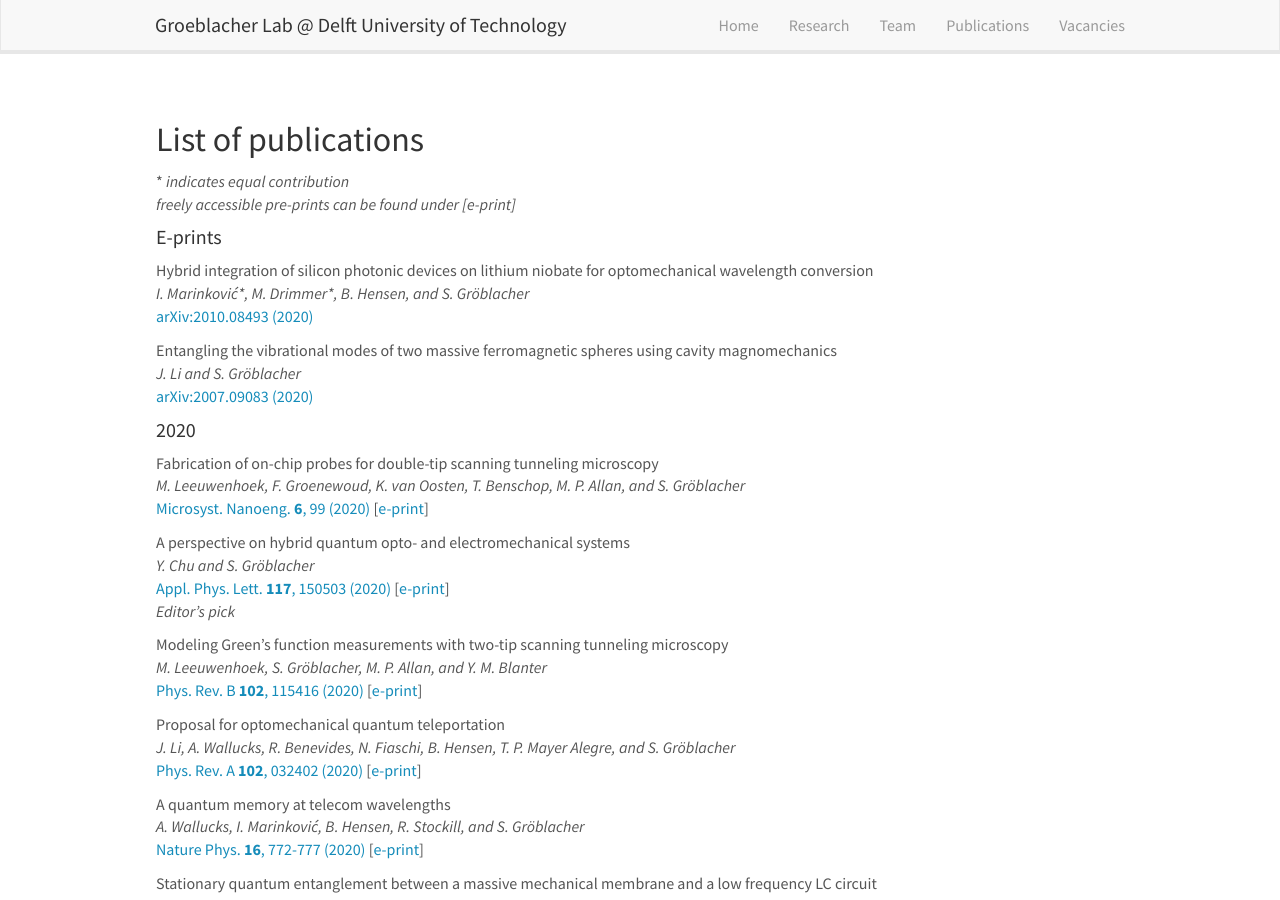
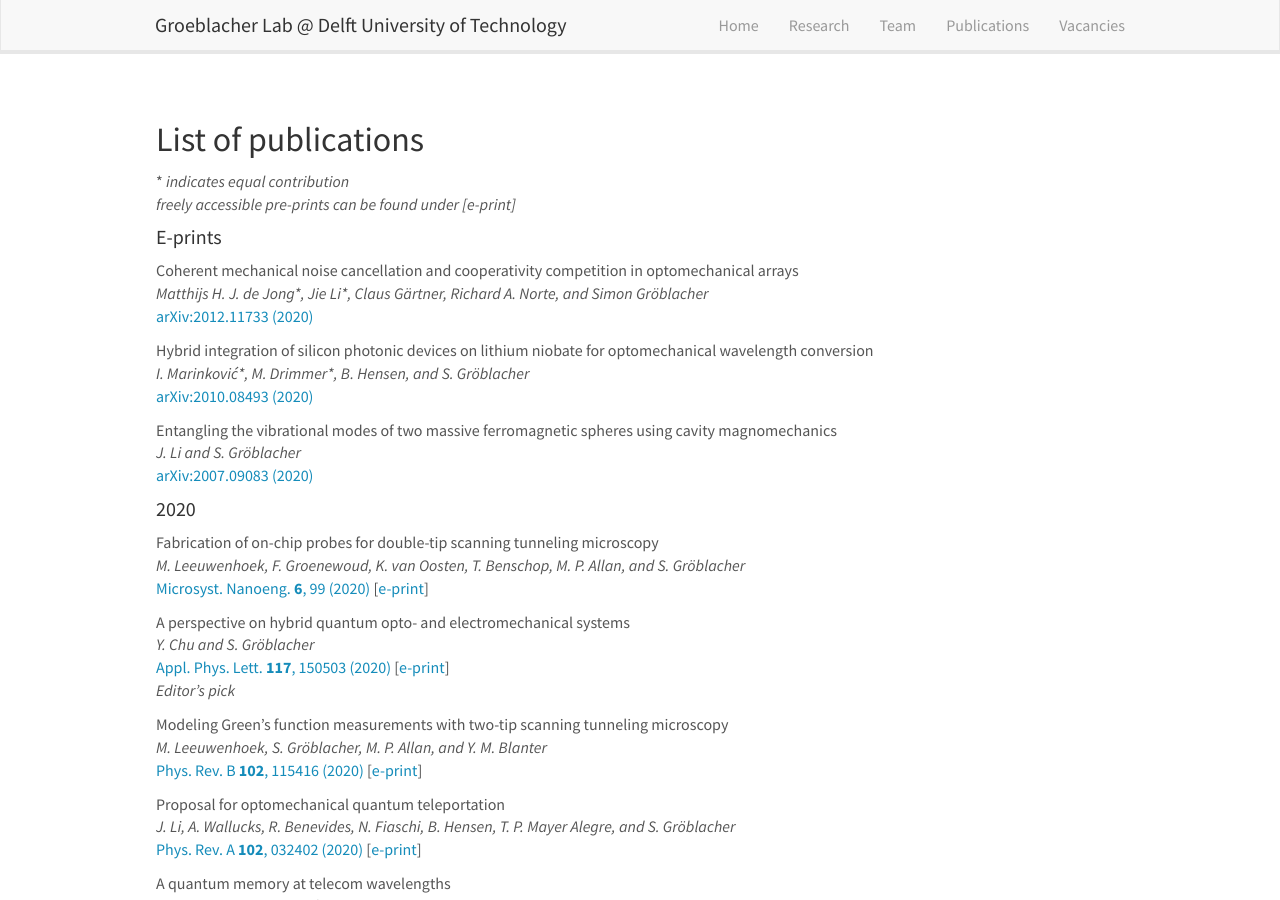
Before and after one commit to sgroeblacher/groeblacherlab, a Jekyll site: the page built from _pages/publications.md, in a window 1280 px wide and 900 px high, scrolled down 2553 px. Built offline with Jekyll 4.4.1, drawn with Linux system fonts in a browser that asks for light colours; nearby versions of some CDN libraries.

Commit message:
modified:   _data/publist.yml 	modified:   documents/CV_SGroeblacher.pdf

```diff
--- a/_data/publist.yml
+++ b/_data/publist.yml
@@ -1,3 +1,17 @@
+- title: "Coherent mechanical noise cancellation and cooperativity competition in optomechanical arrays "
+  image:
+  description:
+  authors: Matthijs H. J. de Jong\*, Jie Li\*, Claus Gärtner, Richard A. Norte, and Simon Gröblacher
+  link:
+    url: https://arxiv.org/abs/2012.11733
+    display: arXiv:2012.11733 (2020)
+  arxiv: 0
+  eprint:
+  highlight: 0
+  news2:
+  newyear: 1
+  year: E-prints
+
 - title: "Hybrid integration of silicon photonic devices on lithium niobate for optomechanical wavelength conversion"
   image:
   description:
@@ -9,8 +23,8 @@
   eprint:
   highlight: 0
   news2:
-  newyear: 1
-  year: E-prints
+  newyear: 0
+  year:
 
 - title: "Entangling the vibrational modes of two massive ferromagnetic spheres using cavity magnomechanics"
   image:
```
Also changed, not shown: 1 other file.
